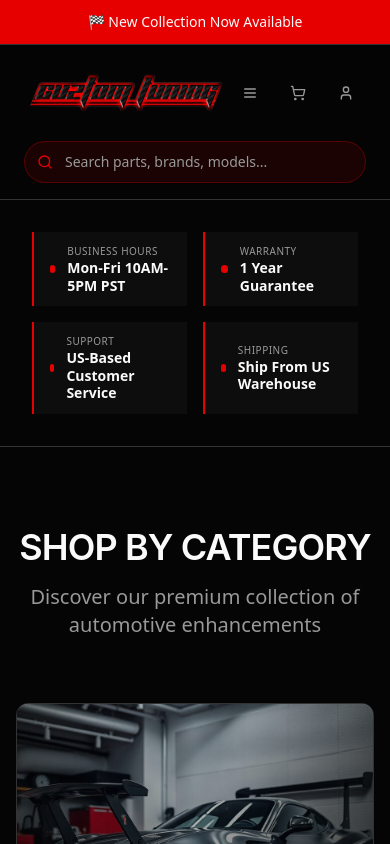
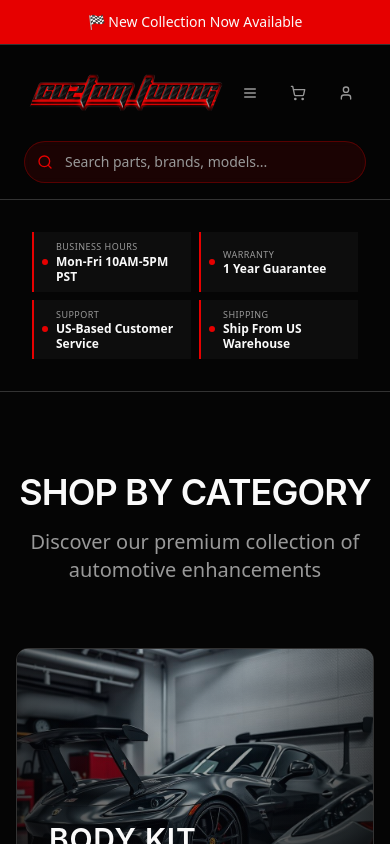
Before and after one commit to jm5349/pixel-perfect-clone-886, a React (Vite) app: page / in a window 390 px wide. Shown: the top 844 px of the page. Built offline with nearby package versions, Linux system fonts and the light colour scheme.

Commit message:
Adjust business info for mobile
Make the business info section smaller in the mobile view.

```diff
--- a/src/components/BusinessInfo.tsx
+++ b/src/components/BusinessInfo.tsx
@@ -21,8 +21,8 @@ const BusinessInfo = () => {
   ];
 
   return (
-    <section className="bg-background border-b border-border py-8">
-      <div className="w-full max-w-none px-8">
+    <section className="bg-background border-b border-border py-8 lg:py-8 py-4">
+      <div className="w-full max-w-none px-8 lg:px-8 px-4">
         {/* Desktop Business Info */}
         <div className="hidden lg:flex justify-center items-center space-x-8">
           {businessInfo.map((info, index) => (
@@ -43,15 +43,15 @@ const BusinessInfo = () => {
 
         {/* Mobile Business Info */}
         <div className="lg:hidden">
-          <div className="grid grid-cols-2 gap-4">
+          <div className="grid grid-cols-2 gap-2">
             {businessInfo.map((info, index) => (
-              <div key={index} className="flex items-center space-x-3 px-4 py-3 bg-card border-l-2 border-primary">
-                <div className="w-2 h-2 bg-primary rounded-full"></div>
-                <div className="text-left">
-                  <div className="text-[10px] uppercase tracking-wider text-muted-foreground font-medium">
+              <div key={index} className="flex items-center space-x-2 px-2 py-2 bg-card border-l-2 border-primary">
+                <div className="w-1.5 h-1.5 bg-primary rounded-full flex-shrink-0"></div>
+                <div className="text-left min-w-0">
+                  <div className="text-[9px] uppercase tracking-wider text-muted-foreground font-medium">
                     {info.label}
                   </div>
-                  <div className="text-sm font-semibold text-foreground leading-tight">
+                  <div className="text-xs font-semibold text-foreground leading-tight">
                     {info.value}
                   </div>
                 </div>
```
